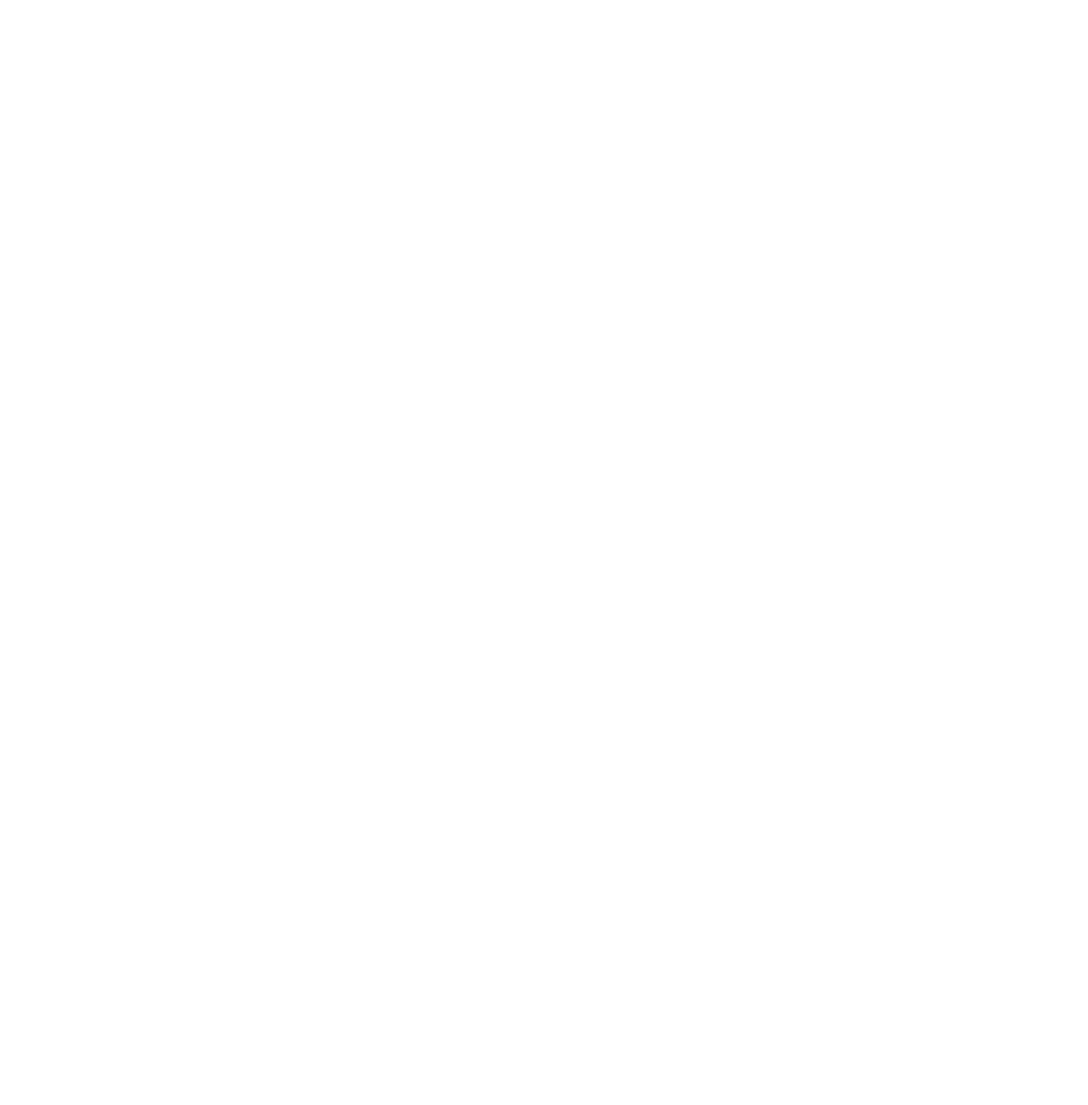
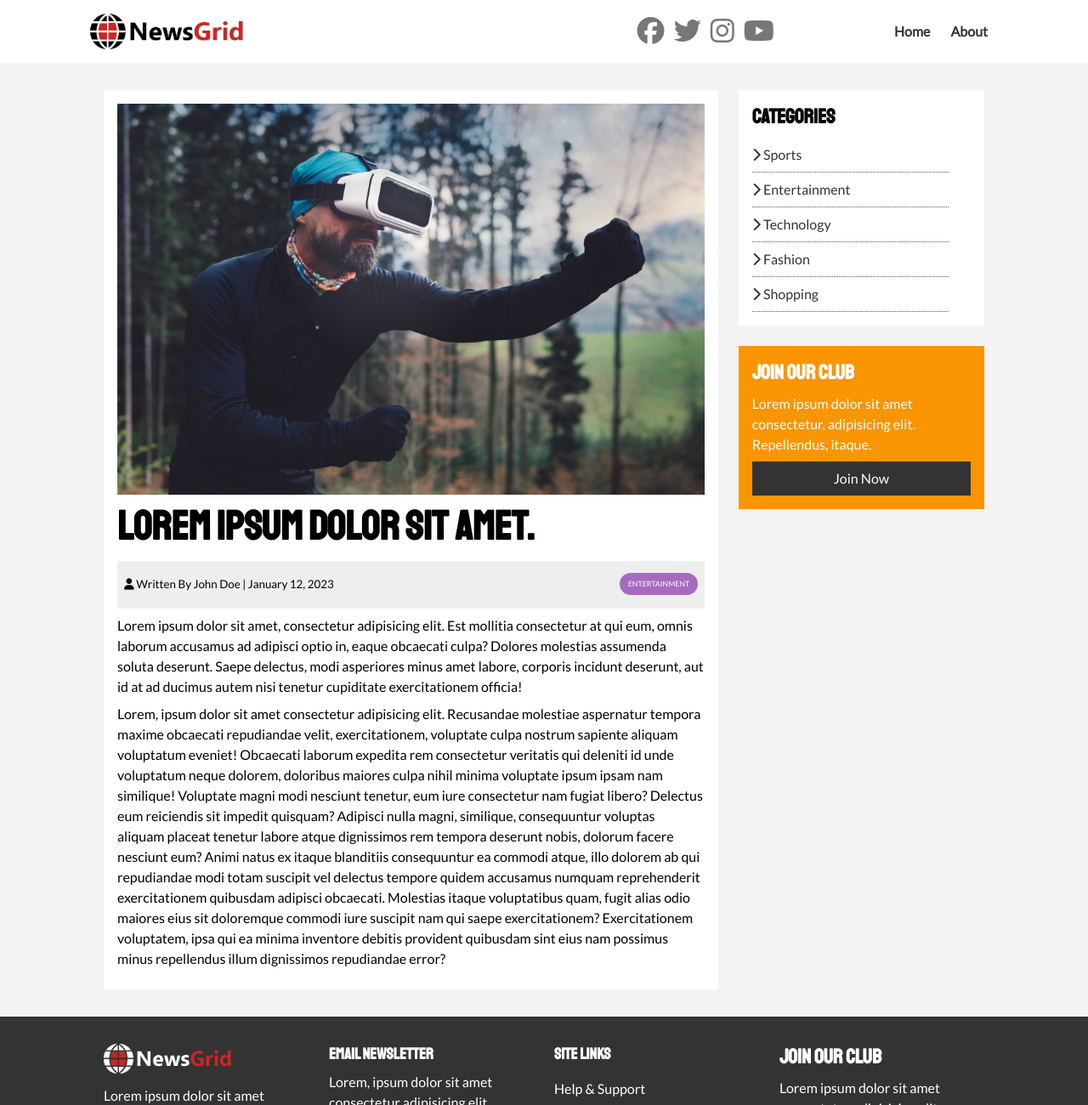
Before and after one commit to rextumlos/koda_udemy_html_css, a plain HTML site: page newsgrid_website/article.html in a window 1280 px wide. Shown: the top 1300 px of the page at 85% size. Before the commit the page ends 800 px from the top, so only its background shows below. Drawn offline with Linux system fonts and the light colour scheme.

Commit message:
Article: Create article page with Grid and Flex

```diff
--- a/newsgrid_website/article.html
+++ b/newsgrid_website/article.html
@@ -0,0 +1,176 @@
+<!DOCTYPE html>
+<html lang="en">
+  <head>
+    <meta charset="UTF-8" />
+    <meta name="viewport" content="width=device-width, initial-scale=1.0" />
+    <link rel="shortcut icon" type="image/x-icon" href="favicon.ico" />
+    <link rel="preconnect" href="https://fonts.googleapis.com" />
+    <link rel="preconnect" href="https://fonts.gstatic.com" crossorigin />
+    <link
+      href="https://fonts.googleapis.com/css2?family=Lato&family=Staatliches&display=swap"
+      rel="stylesheet"
+    />
+    <link rel="stylesheet" href="./css/style.css" />
+    <link
+      rel="stylesheet"
+      media="screen ad (max-width: 768px)"
+      href="./css/mobile.css"
+    />
+    <title>NewsGrid | Latest News</title>
+  </head>
+  <body>
+    <nav id="main-nav">
+      <div class="container">
+        <img src="./img/logo.png" alt="NewsGrid" class="logo" />
+        <div class="social">
+          <a href="http://facebook.com" target="_blank"
+            ><i class="fab fa-facebook fa-2x"></i
+          ></a>
+          <a href="http://twitter.com" target="_blank"
+            ><i class="fab fa-twitter fa-2x"></i
+          ></a>
+          <a href="http://instagram.com" target="_blank"
+            ><i class="fab fa-instagram fa-2x"></i
+          ></a>
+          <a href="http://youtube.com" target="_blank"
+            ><i class="fab fa-youtube fa-2x"></i
+          ></a>
+        </div>
+        <ul>
+          <li><a class="" href="index.html">Home</a></li>
+          <li><a class="" href="about.html">About</a></li>
+        </ul>
+      </div>
+    </nav>
+
+    <section id="article">
+      <div class="container">
+        <div class="page-container">
+          <article class="card">
+            <img src="./img/articles/ent1.jpg" alt="" />
+            <h1 class="l-heading">Lorem ipsum dolor sit amet.</h1>
+            <div class="meta">
+              <small>
+                <i class="fas fa-user"></i> Written By John Doe | January 12,
+                2023
+              </small>
+
+              <div class="category category-ent">Entertainment</div>
+            </div>
+            <p>
+              Lorem ipsum dolor sit amet, consectetur adipisicing elit. Est
+              mollitia consectetur at qui eum, omnis laborum accusamus ad
+              adipisci optio in, eaque obcaecati culpa? Dolores molestias
+              assumenda soluta deserunt. Saepe delectus, modi asperiores minus
+              amet labore, corporis incidunt deserunt, aut id at ad ducimus
+              autem nisi tenetur cupiditate exercitationem officia!
+            </p>
+            <p>
+              Lorem, ipsum dolor sit amet consectetur adipisicing elit.
+              Recusandae molestiae aspernatur tempora maxime obcaecati
+              repudiandae velit, exercitationem, voluptate culpa nostrum
+              sapiente aliquam voluptatum eveniet! Obcaecati laborum expedita
+              rem consectetur veritatis qui deleniti id unde voluptatum neque
+              dolorem, doloribus maiores culpa nihil minima voluptate ipsum
+              ipsam nam similique! Voluptate magni modi nesciunt tenetur, eum
+              iure consectetur nam fugiat libero? Delectus eum reiciendis sit
+              impedit quisquam? Adipisci nulla magni, similique, consequuntur
+              voluptas aliquam placeat tenetur labore atque dignissimos rem
+              tempora deserunt nobis, dolorum facere nesciunt eum? Animi natus
+              ex itaque blanditiis consequuntur ea commodi atque, illo dolorem
+              ab qui repudiandae modi totam suscipit vel delectus tempore quidem
+              accusamus numquam reprehenderit exercitationem quibusdam adipisci
+              obcaecati. Molestias itaque voluptatibus quam, fugit alias odio
+              maiores eius sit doloremque commodi iure suscipit nam qui saepe
+              exercitationem? Exercitationem voluptatem, ipsa qui ea minima
+              inventore debitis provident quibusdam sint eius nam possimus minus
+              repellendus illum dignissimos repudiandae error?
+            </p>
+          </article>
+
+          <aside id="categories" class="card">
+            <h2>Categories</h2>
+            <ul class="list">
+              <li>
+                <a href="#"><i class="fas fa-chevron-right"></i> Sports</a>
+              </li>
+              <li>
+                <a href="#"
+                  ><i class="fas fa-chevron-right"></i> Entertainment</a
+                >
+              </li>
+              <li>
+                <a href="#"><i class="fas fa-chevron-right"></i> Technology</a>
+              </li>
+              <li>
+                <a href="#"><i class="fas fa-chevron-right"></i> Fashion</a>
+              </li>
+              <li>
+                <a href="#"><i class="fas fa-chevron-right"></i> Shopping</a>
+              </li>
+            </ul>
+          </aside>
+
+          <aside class="card bg-secondary">
+            <h2>Join Our Club</h2>
+            <p>
+              Lorem ipsum dolor sit amet consectetur, adipisicing elit.
+              Repellendus, itaque.
+            </p>
+            <a href="#" class="btn btn-dark btn-block">Join Now</a>
+          </aside>
+        </div>
+      </div>
+    </section>
+
+    <!-- Footer -->
+    <footer id="main-footer" class="py-2">
+      <div class="container footer-container">
+        <div>
+          <img src="./img/logo_light.png" alt="NewsGrid" />
+          <p>
+            Lorem ipsum dolor sit amet consectetur, adipisicing elit. Sequi sint
+            harum cumque quibusdam molestias, tempora velit distinctio iusto.
+            Doloremque, quo.
+          </p>
+        </div>
+
+        <div>
+          <h3>Email Newsletter</h3>
+          <p>Lorem, ipsum dolor sit amet consectetur adipisicing elit.</p>
+          <form>
+            <input type="email" placeholder="Enter Email...." />
+            <input type="submit" value="Subscribe" class="btn btn-primary" />
+          </form>
+        </div>
+
+        <div>
+          <h3>Site Links</h3>
+          <ul class="list">
+            <li><a href="#">Help & Support</a></li>
+            <li><a href="#">Privacy Policy</a></li>
+            <li><a href="#">About Us</a></li>
+            <li><a href="#">Contact</a></li>
+          </ul>
+        </div>
+
+        <div>
+          <h2>Join Our Club</h2>
+          <p>
+            Lorem ipsum dolor sit amet consectetur adipisicing elit.
+            Reprehenderit, adipisci.
+          </p>
+          <a href="#" class="btn btn-secondary">Join Now</a>
+        </div>
+
+        <div>
+          <p>Copyright &copy; 2023; All Rights Reserved</p>
+        </div>
+      </div>
+    </footer>
+  </body>
+  <script
+    src="https://kit.fontawesome.com/2ced43b25f.js"
+    crossorigin="anonymous"
+  ></script>
+</html>
--- a/newsgrid_website/css/style.css
+++ b/newsgrid_website/css/style.css
@@ -162,6 +162,10 @@ h6 {
   padding: 3rem;
 }
 
+.l-heading {
+  font-size: 3rem;
+}
+
 .list li {
   padding: 0.5rem 0;
   border-bottom: #555 dotted 1px;
@@ -287,6 +291,18 @@ h6 {
   grid-column: 2 / span 2;
 }
 
+#article .meta {
+  display: flex;
+  justify-content: space-between;
+  align-items: center;
+  background: #eee;
+  padding: 0.5rem;
+}
+
+#article .meta .category {
+  margin-top: 0.4rem;
+}
+
 /* Footer */
 #main-footer {
   background: var(--dark-color);
```
